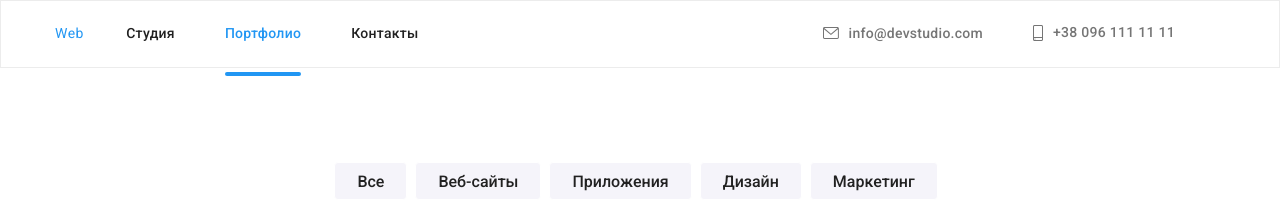
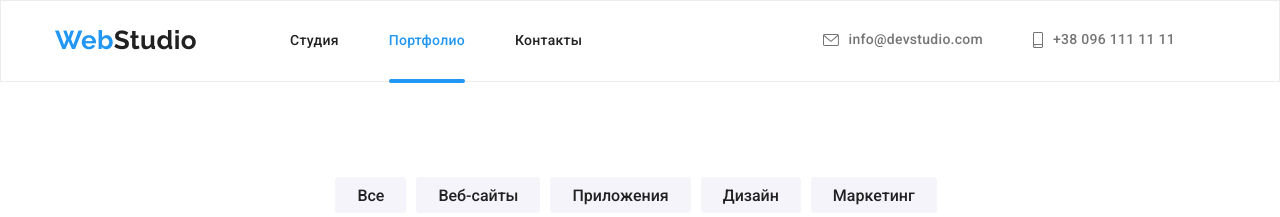
Before and after one commit to koljuchka93/goit-markup-hw-08, a plain HTML site: page portfolio.html in a window 1280 px wide. Shown: the top 217 px of the page. Drawn offline with nearby package versions, Linux system fonts and the light colour scheme.

Commit message:
change folders

```diff
--- a/portfolio.html
+++ b/portfolio.html
@@ -29,7 +29,7 @@
         <!--NAVIGATION-->
         <nav class="menu-nav">
           <!--LOGO-->
-          <a class="logo-header link animate__fadeIn" href="/index.html">
+          <a class="logo link animate__fadeIn" href="/index.html">
             <span class="logo__word">Web</span>Studio
           </a>
           <!--MENU-->
```
